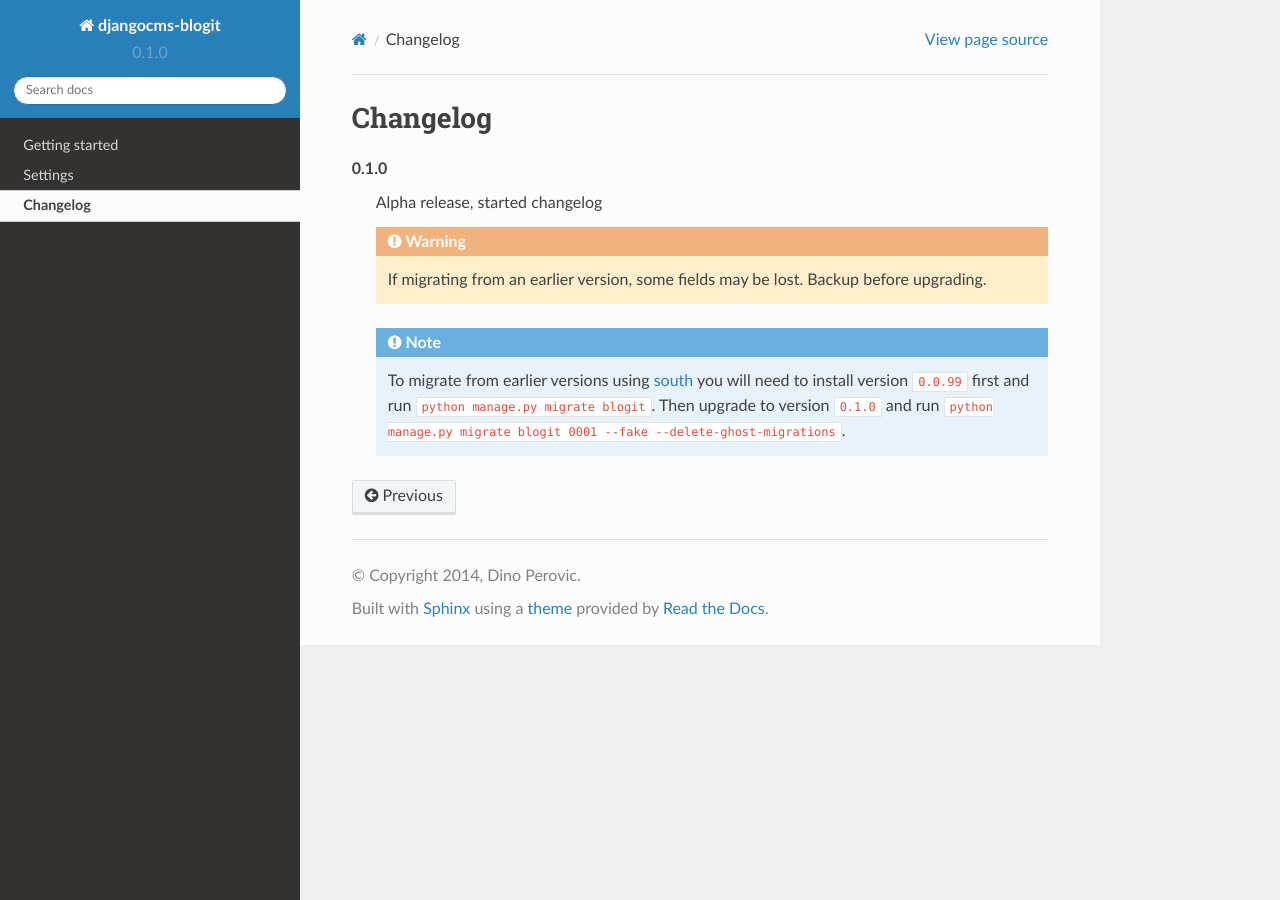
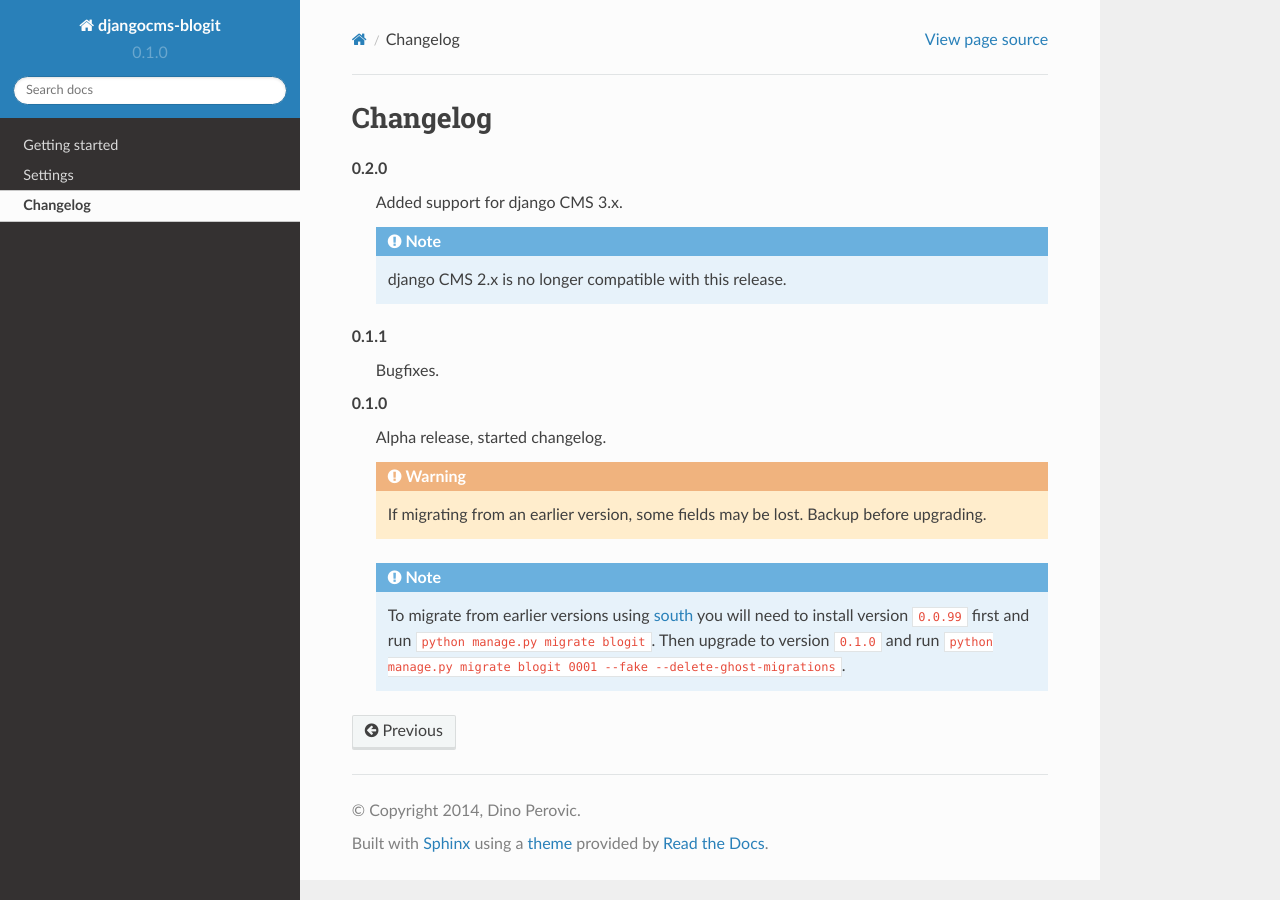
Before and after one commit to dinoperovic/djangocms-blogit, a Sphinx documentation site: the page built from docs/changelog.rst, in a window 1280 px wide. Built offline with Sphinx 7.4.7 and the Read the Docs theme 2.0.0, drawn with Linux system fonts in a browser that asks for light colours.

Commit message:
Update version to 0.2.0

```diff
--- a/blogit/__init__.py
+++ b/blogit/__init__.py
@@ -1,4 +1,4 @@
 #-*- coding: utf-8 -*-
 from __future__ import unicode_literals
 
-__version__ = '0.1.1'
+__version__ = '0.2.0'
--- a/docs/changelog.rst
+++ b/docs/changelog.rst
@@ -2,8 +2,17 @@ Changelog
 #########
 
 
+0.2.0
+    Added support for django CMS 3.x.
+
+    .. note::
+        django CMS 2.x is no longer compatible with this release.
+
+0.1.1
+    Bugfixes.
+
 0.1.0
-    Alpha release, started changelog
+    Alpha release, started changelog.
 
     .. warning::
         If migrating from an earlier version, some fields may be lost. Backup
```
Also changed, not shown: README.rst (+6 -16 lines).
